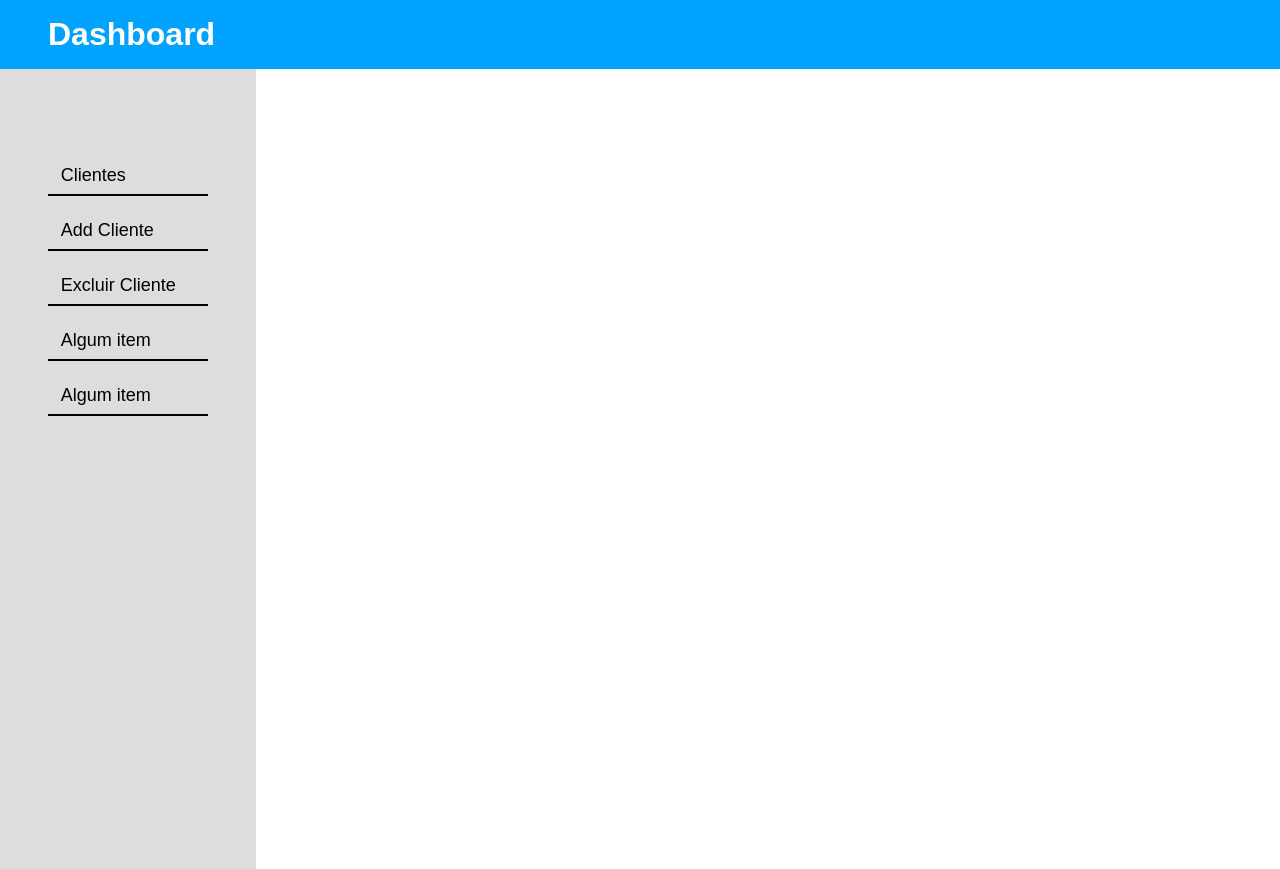
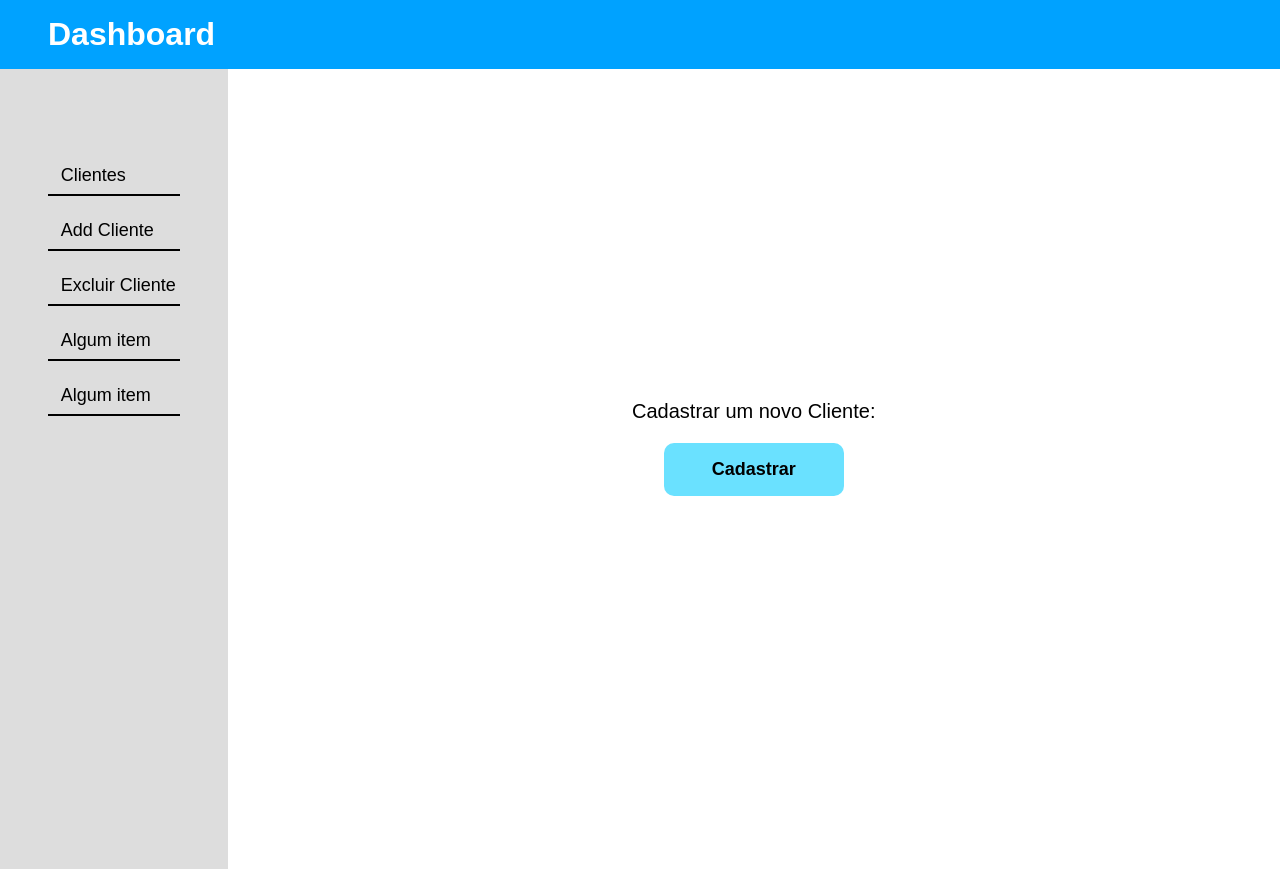
Before and after one commit to DavyddBF/gestor-system, a React (Vite) app in the folder sistema/: page /dashboard/clientes/cadastrar in a window 1280 px wide. Built offline with nearby package versions, Linux system fonts and the light colour scheme; no server answers.

Commit message:
Criando html inicial

```diff
--- a/sistema/src/pages/CadastrarCliente/index.jsx
+++ b/sistema/src/pages/CadastrarCliente/index.jsx
@@ -11,7 +11,13 @@ function CadastrarCliente() {
         <div className="main-div">
           <Nav/>
 
+          <div className='cadastrar-cliente-container'>
+            <div>
+              <p className='cadastrar-cliente-p'>Cadastrar um novo Cliente:</p>
 
+              <button className='cadastrar-cliente-btn'>Cadastrar</button>
+            </div>
+          </div>
         </div>
       </main>
     </>
```
